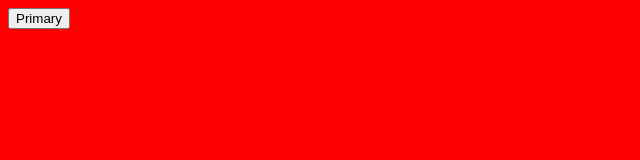
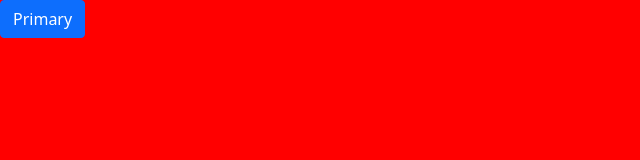
Before and after one commit to ptakpatryk/Spidersnet-Bootstrap-V, a website built with webpack: page src/index.html in a window 1280 px wide. Shown: the whole page, without its empty margins (0-640 px from the left). Built offline with nearby package versions, Linux system fonts and the light colour scheme.

Commit message:
Bootstrap V

```diff
--- a/package.json
+++ b/package.json
@@ -27,6 +27,7 @@
     "webpack-dev-server": "^3.11.0"
   },
   "dependencies": {
-    "bootstrap": "^5.0.0-alpha1"
+    "bootstrap": "^5.0.0-alpha1",
+    "popper.js": "^1.16.1"
   }
 }
--- a/src/index.js
+++ b/src/index.js
@@ -1,2 +1,2 @@
-import 'bootstrap';
+import bootstrap from 'bootstrap';
 import './style/style.scss';
--- a/src/style/style.scss
+++ b/src/style/style.scss
@@ -1,3 +1,5 @@
+@import '~bootstrap/scss/bootstrap';
+
 body {
   background-color: red;
 }
```
Also changed, not shown: 2 other files.
